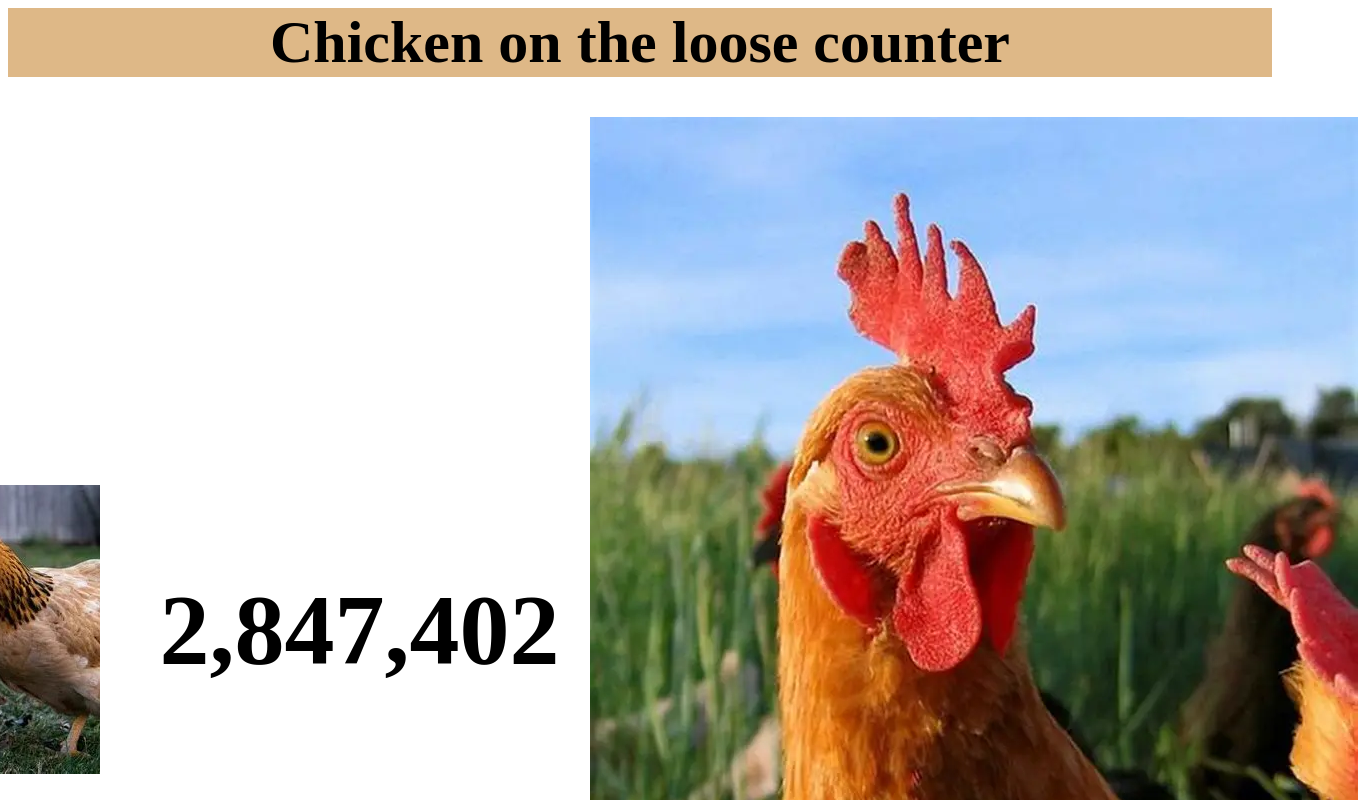
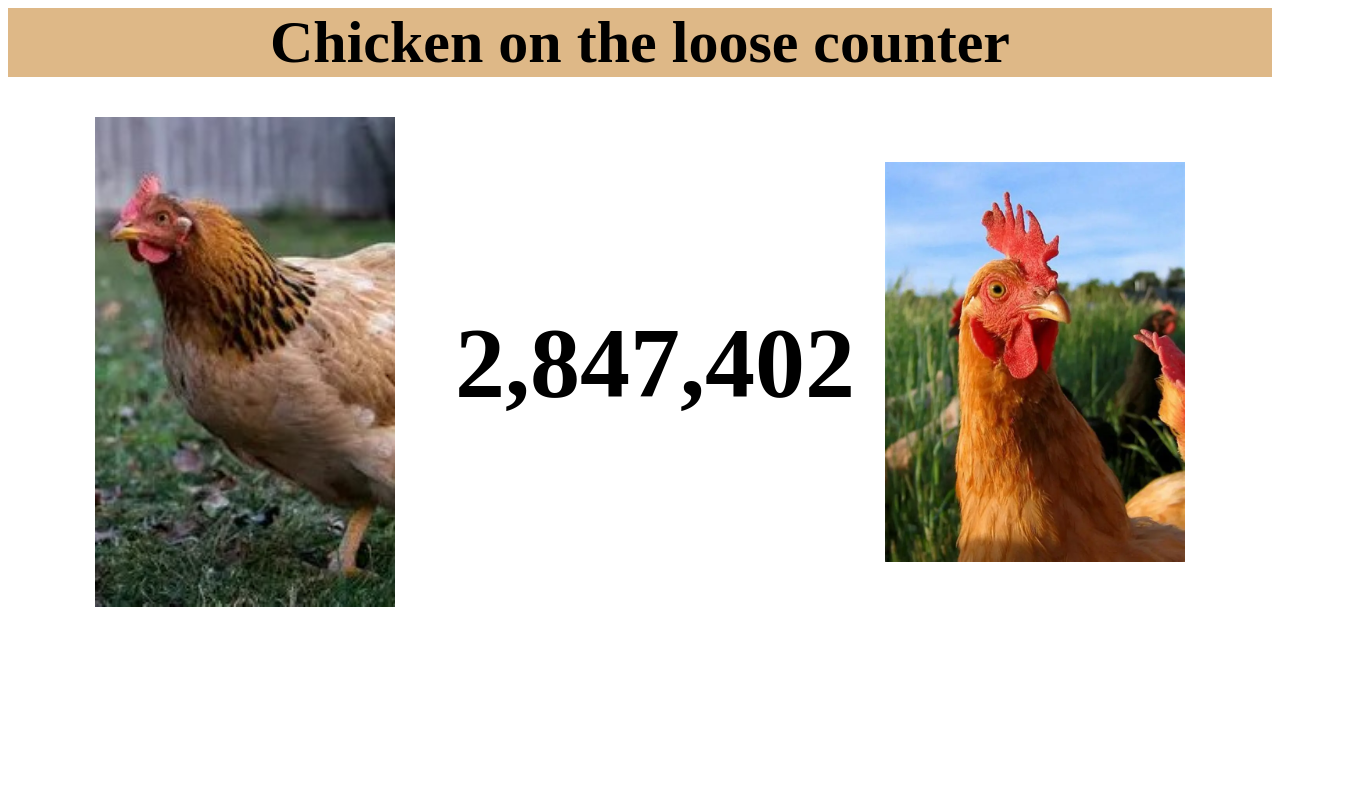
Before and after one commit to Abhayvr23/chicken-counter, a plain HTML site: page index.html in a window 1280 px wide. Shown: the top 800 px of the page, 1358 px wide, since content can reach past the window. Drawn offline with Linux system fonts and the light colour scheme.

Commit message:
Add img styling and format existing CSS rules

```diff
--- a/index.css
+++ b/index.css
@@ -19,3 +19,7 @@ align-items: center;
 gap: 30px
 
 }
+img {
+    width: 300px;
+    max-width: 90%;
+}
```
